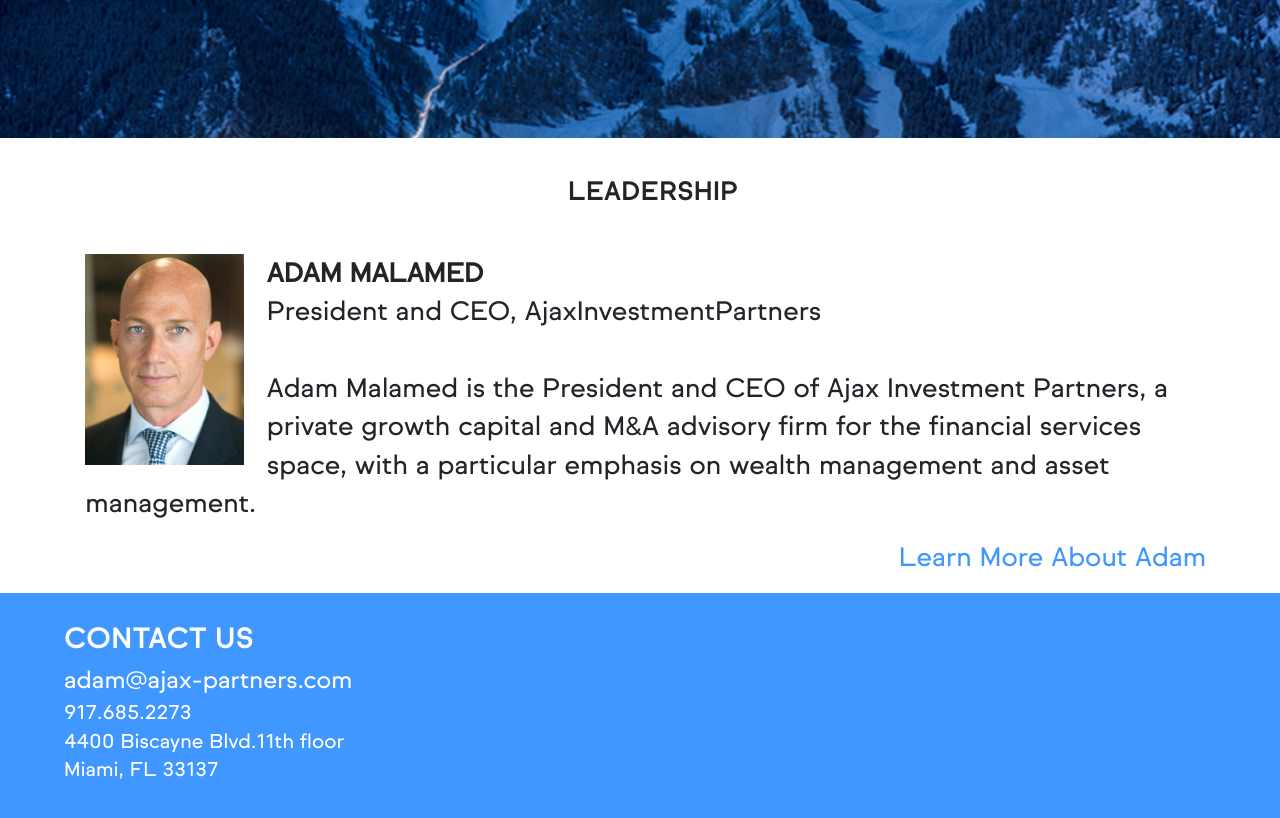
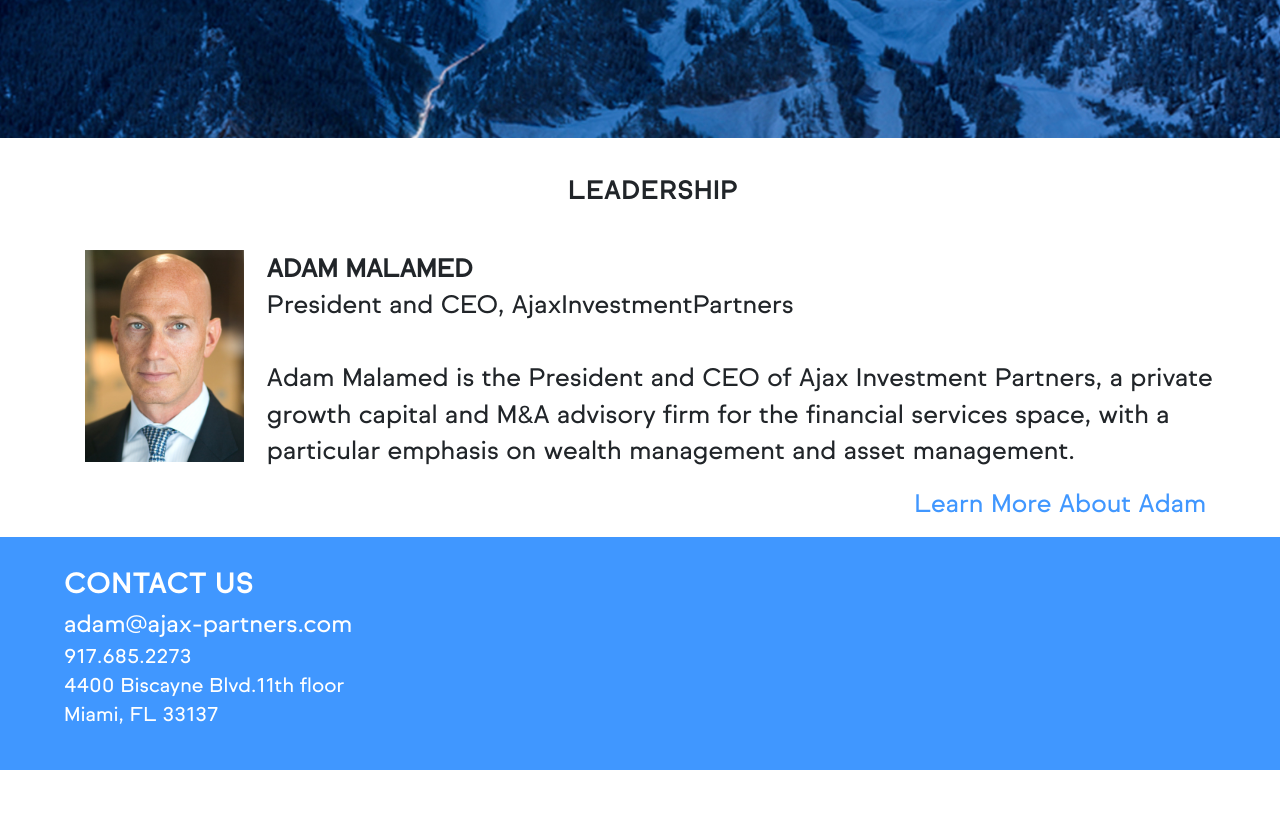
Before and after one commit to mattenbar/AjaxInvestmentPartnersReact, a React (Create React App) app: page / in a window 1280 px wide. Shown: the part 2180-2998 px from the top of the page. After the commit the page ends 2950 px from the top, so only its background shows below. Built offline with nearby package versions, Linux system fonts and the light colour scheme.

Commit message:
fixed leadership font size

```diff
--- a/src/App.css
+++ b/src/App.css
@@ -145,7 +145,7 @@ h3{
 .leadership{
   padding-left: 5%;
   padding-right: 3%;
-  font-size: 2vw;
+  font-size: 1.9vw;
 }
 
 .leadership h3{
```
